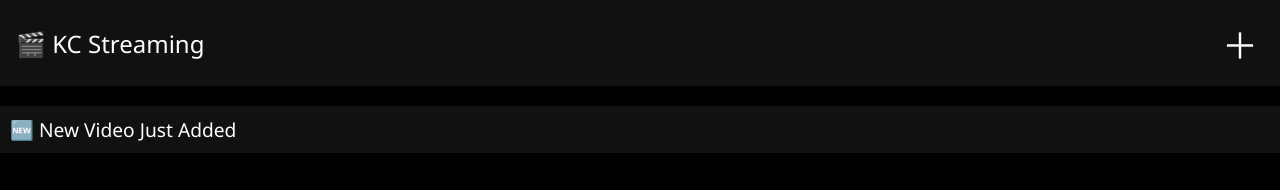
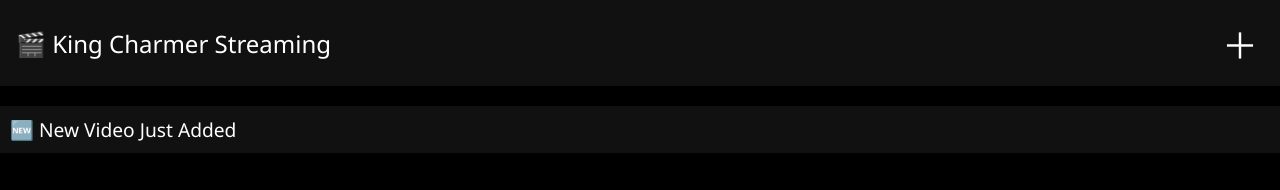
Before and after one commit to jeyjerry11/King-Charmer-Streeming-box, a website: page watch.html in a window 1280 px wide. Shown: the top 190 px of the page. Drawn offline with Linux system fonts and the light colour scheme.

Commit message:
Update watch.html

```diff
--- a/watch.html
+++ b/watch.html
@@ -117,7 +117,7 @@
 </head>
 <body>
   <div class="header">
-    <span>🎬 KC Streaming</span>
+    <span>🎬 King Charmer Streaming</span>
     <button class="upload-btn" onclick="openModal()">＋</button>
   </div>  <div class="section-title">🆕 New Video Just Added</div>
   <div class="grid" id="newUploads"></div>  <div class="section-title">🎞️ Featured Videos</div>
```
